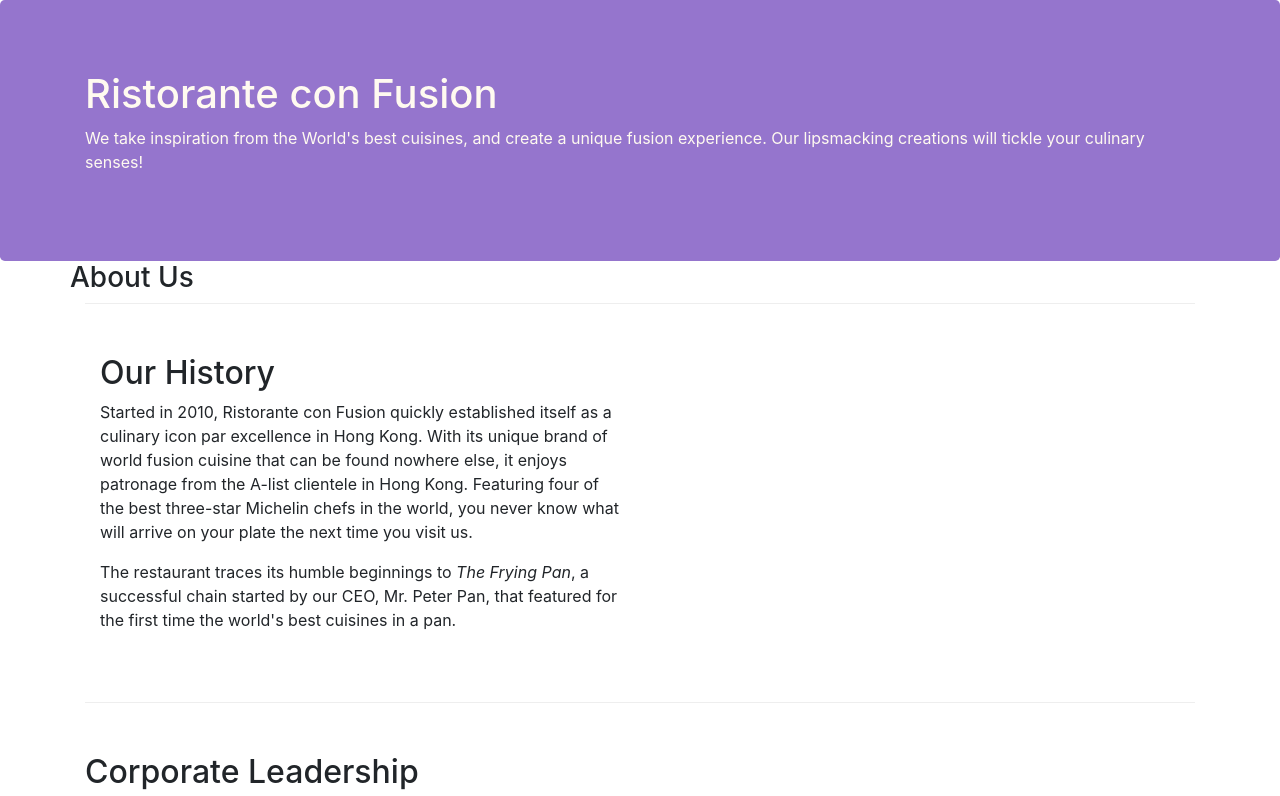
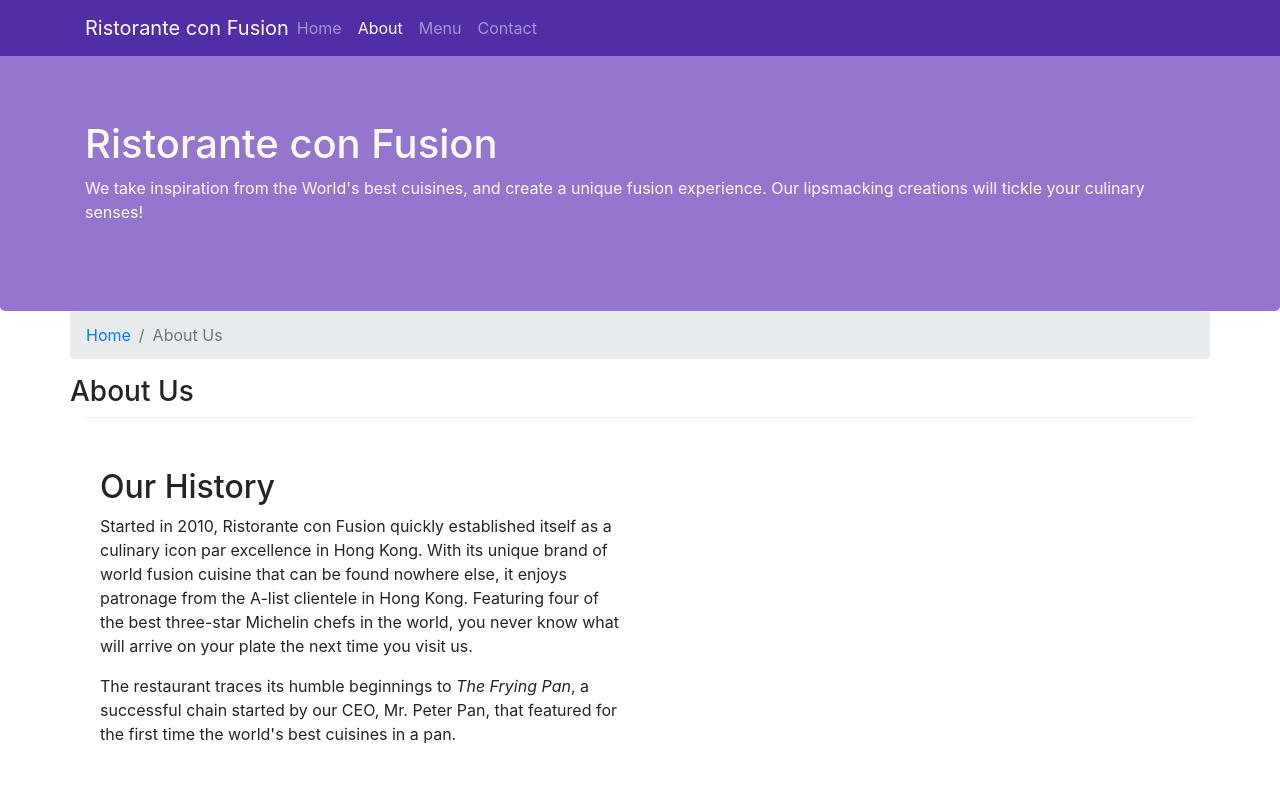
Before and after one commit to fishmen26/git_bootstrap, a website: page aboutus.html in a window 1280 px wide. Shown: the top 796 px of the page. Drawn offline with nearby package versions, Linux system fonts and the light colour scheme.

Commit message:
seventh commit

```diff
--- a/aboutus.html
+++ b/aboutus.html
@@ -16,6 +16,23 @@
 
 <body>
 
+    <nav class="navbar navbar-dark navbar-expand-sm fixed-top">
+        <div class="container">
+            <button class="navbar-toggler" type="button" data-toggle="collapse" data-target="#Navbar">
+                <span class="navbar-toggler-icon"></span>
+            </button>
+            <a class="navbar-brand mr-auto" href="#">Ristorante con Fusion</a>
+            <div class="collapse navbar-collapse" id="Navbar">
+                <ul class="navbar-nav mr-auto">
+                    <li class="nav-item"><a class="nav-link" href="index.html">Home</a></li>
+                    <li class="nav-item active"><a class="nav-link" href="aboutus.html">About</a></li>
+                    <li class="nav-item"><a class="nav-link" href="#">Menu</a></li>
+                    <li class="nav-item"><a class="nav-link" href="#">Contact</a></li>
+                </ul>
+            </div>
+        </div>
+    </nav>
+
     <header class="jumbotron">
         <div class="container">
             <div class="row row-header">
@@ -31,6 +48,10 @@
 
     <div class="container">
         <div class="row">
+            <ol class="col-12 breadcrumb">
+                <li class="breadcrumb-item"><a href="./index.html">Home</a></li>
+                <li class="breadcrumb-item active">About Us</li>
+            </ol>
             <div>
                <h3>About Us</h3>
             </div>
@@ -69,7 +90,7 @@
                 <div class="col-4 offset-1 col-sm-2">
                     <h5>Links</h5>
                     <ul class="list-unstyled">
-                        <li><a href="#">Home</a></li>
+                        <li><a href="index.html">Home</a></li>
                         <li><a href="#">About</a></li>
                         <li><a href="#">Menu</a></li>
                         <li><a href="#">Contact</a></li>
--- a/css/style.css
+++ b/css/style.css
@@ -35,3 +35,12 @@
     border-bottom: 1px ridge;
     min-height: 400px;
 }
+
+body {
+    padding: 50px 0px 0px 0px;
+    z-index: 0;
+}
+
+.navbar-dark {
+    background-color: #512DA8;
+}
```
Also changed, not shown: index.html (+20 -4 lines).
